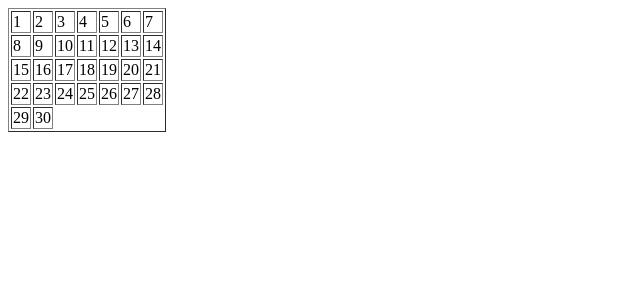
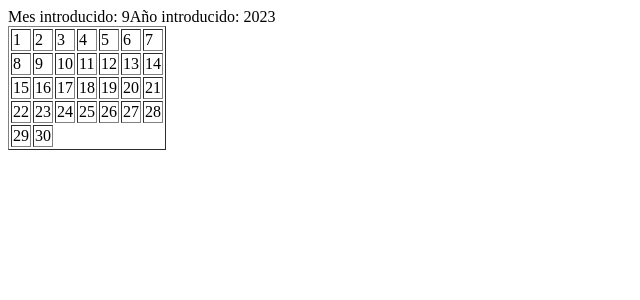
Before and after one commit to a22cocrad/DWES, a PHP site: the page made by Unidad_3/Actividades/Actividades Bucles/5.php in a window 1280 px wide. Shown: the top 300 px of the page, without its empty margins (0-640 px from the left). Run offline with PHP 8.4, Linux system fonts and the light colour scheme.

Commit message:
update Ejercicio 5 bucles

```diff
--- a/Unidad_3/Actividades/Actividades Bucles/5.php
+++ b/Unidad_3/Actividades/Actividades Bucles/5.php
@@ -23,6 +23,8 @@ $high = [4,6,9,11];
     <table border=1>
 <?php
 if (in_array($month, $high)){
+    echo("Mes introducido: " . $month);
+    echo("Año introducido: " . $year);
     $numero = 1;
     for ($i=1; $i <= 5; $i++) {
         echo("<tr>");
@@ -35,6 +37,8 @@ if (in_array($month, $high)){
         }echo("</tr>");
     }
 } else if ($month == 2 and ($year % 4 == 0 and $year % 100 !=0 or $year % 400 == 0)) {
+    echo("Mes introducido: " . $month);
+    echo("Año introducido: " . $year);
     $numero = 1;
     for ($i=1; $i <= 5; $i++) {
         echo("<tr>");
@@ -47,6 +51,8 @@ if (in_array($month, $high)){
         }echo("</tr>");
     }
 } else if ($month == 2) {
+    echo("Mes introducido: " . $month);
+    echo("Año introducido: " . $year);
     $numero = 1;
     for ($i=1; $i <= 4; $i++) {
         echo("<tr>");
@@ -60,6 +66,8 @@ if (in_array($month, $high)){
     }
 } else {
     $numero = 1;
+    echo("Mes introducido: " . $month);
+    echo("Año introducido: " . $year);
     for ($i=1; $i <= 5; $i++) {
         echo("<tr>");
         for ($j=1; $j <= 7; $j++) {
```
